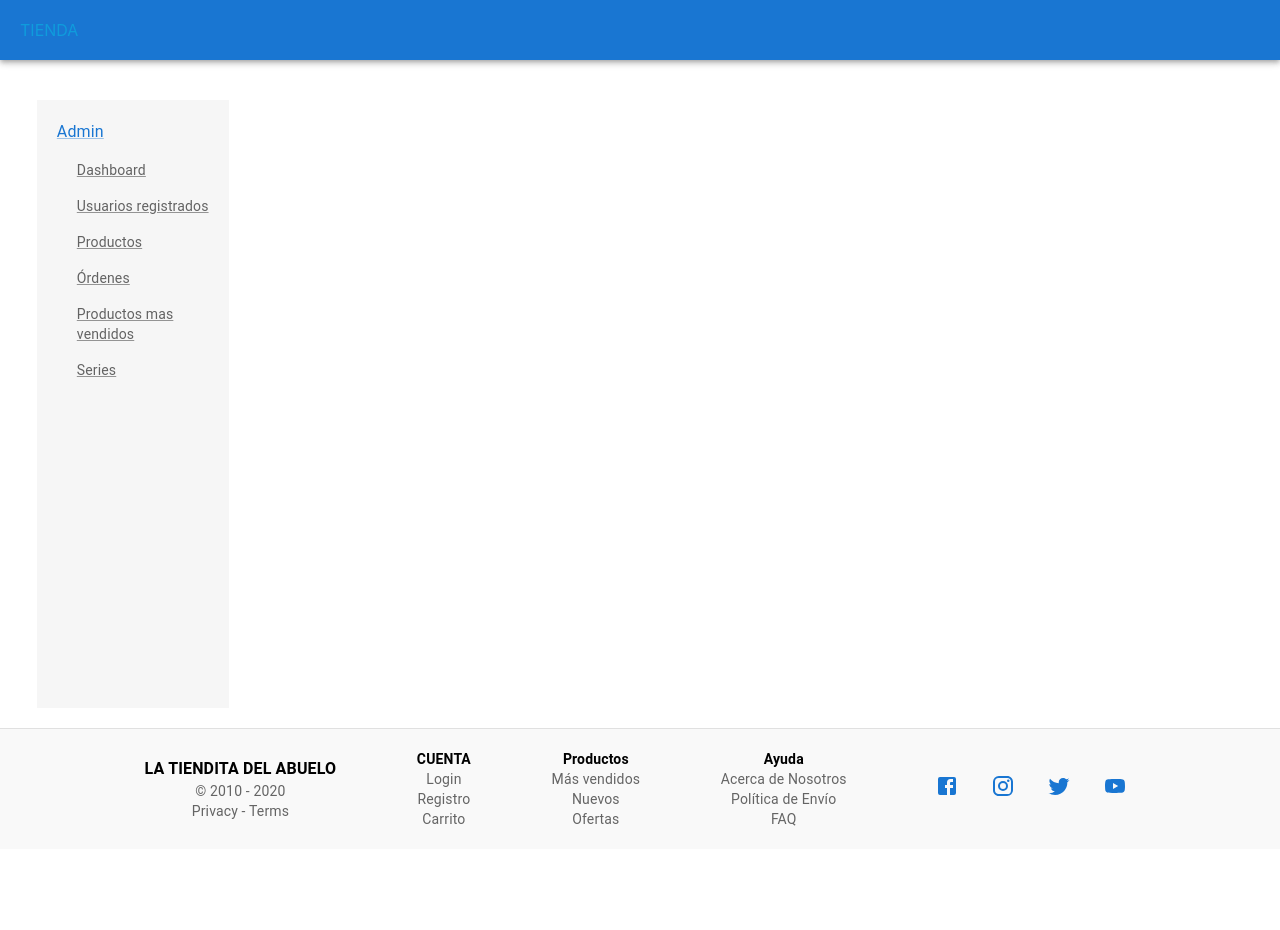
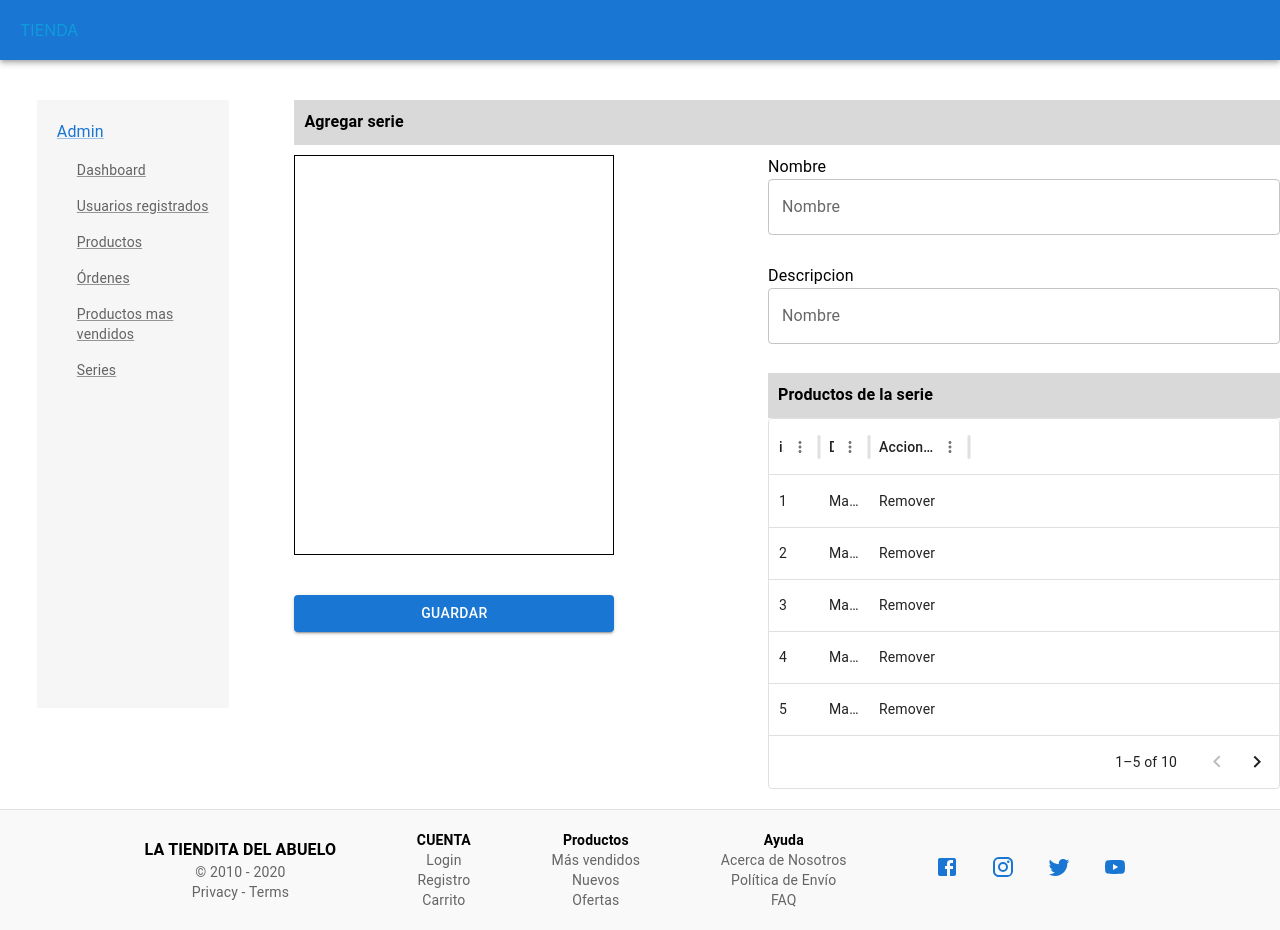
Before and after one commit to imwaltdiaz/tienda-online, a React (Create React App) app: page /agregarserie in a window 1280 px wide. Before the commit the page ends 849 px from the top, so only its background shows below. Built offline with nearby package versions, Linux system fonts and the light colour scheme.

Commit message:
AgregarSerie completo y mejoras adicionales

```diff
--- a/src/components/admin/AdminMain.js
+++ b/src/components/admin/AdminMain.js
@@ -7,6 +7,7 @@ import { BrowserRouter, Routes, Route, Link } from "react-router-dom";
 import { Dashboard } from "./Dashboard";
 import {Productos} from "./Productos"
 import {Series} from "./Series"
+import { AgregarSerie } from "./AgregarSerie";
 
 
 import Agregar from "./Agregar";
@@ -35,6 +36,7 @@ export default function AdminMain() {
           <Route path="/series" element={<Series />} />
           <Route path="/agregar" element={<Agregar/>} />
           <Route path="/agregarproducto" element={<AgregarProducto/>} />
+          <Route path="/agregarserie" element={<AgregarSerie/>} />
           </Routes>
         </BrowserRouter>
       </Stack>
--- a/src/components/admin/AgregarSerie.js
+++ b/src/components/admin/AgregarSerie.js
@@ -0,0 +1,74 @@
+import * as React from 'react';
+import Header from '../common/header';
+import Footer from '../common/footer';
+import { Button, Container, Stack, TextField, Typography } from '@mui/material';
+import Box from '@mui/material/Box';
+import TitleBar from '../common/titleBar';
+import DataTable2 from '../common/dataTable2';
+import Grid from '@mui/material/Grid';
+
+export function AgregarSerie() {
+  const columnas = ["id",15,"Descripcion",30,"Acciones",0];
+  const datos = [1, "Manga Dragon Ball Vol 1", "Remover", 2, "Manga Dragon Ball Vol 2", "Remover", 3, "Manga Dragon Ball Vol 3", "Remover", 4, "Manga Dragon Ball Vol 4", "Remover", 5, "Manga Dragon Ball Vol 5", "Remover", 6, "Manga Dragon Ball Vol 6", "Remover", 7, "Manga Dragon Ball Vol 7", "Remover", 8, "Manga Dragon Ball Vol 8", "Remover", 9, "Manga Dragon Ball Vol 9", "Remover", 10, "Manga Dragon Ball Vol 10", "Remover"]
+  return (
+    <>
+      <Stack
+        direction="column"
+        justifyContent="flex-start"
+        paddingLeft="1vw"
+        paddingTop="20px"
+      >
+        <TitleBar title={'Agregar serie'}/>
+        <Stack
+          direction="row"
+          justifyContent="space-between"
+          paddingTop="10px"
+        >
+          <Stack
+            direction="column"
+            justifyContent="flex-start"
+            spacing={5}
+          >
+            <Grid
+              sx={{
+                width: '25vw',
+                height: '50vh',
+                border: '1px solid black',
+              }}
+            ></Grid>
+            <Button variant="contained">Guardar</Button>
+          </Stack>
+          <Stack
+            direction="column"
+            justifyContent="flex-start"
+            spacing={5}
+
+          >
+            <Stack>
+              <Typography>Nombre</Typography>
+              <TextField id='nombre' label='Nombre' variant='outlined'
+                sx={{
+                  height: '45px',
+                  width: '40vw',
+                }}
+              ></TextField>
+            </Stack>
+            <Stack>
+              <Typography>Descripcion</Typography>
+              <TextField id='nombre' label='Nombre' variant='outlined'
+                sx={{
+                  height: '45px',
+                  width: '40vw',
+                }}
+              ></TextField>
+            </Stack>
+            <Stack>
+              <TitleBar title={'Productos de la serie'} width={'40vw'}/>
+              <DataTable2 columnas={columnas} datos={datos} altura={'24vh'} ancho={'40vw'}/>
+            </Stack>
+          </Stack>
+        </Stack>
+      </Stack>
+    </>
+  );
+}
--- a/src/components/common/dataTable2.js
+++ b/src/components/common/dataTable2.js
@@ -1,7 +1,8 @@
 import * as React from 'react';
 import { DataGrid, GridColDef } from '@mui/x-data-grid';
+import Box from '@mui/material/Box';
 
-export default function DataTable2({columnas,datos}) {
+export default function DataTable2({columnas,datos,altura='61.5vh',ancho='77vw'}) {
   const nColumnas = columnas.length;
   const columns = [];
 
@@ -20,7 +21,12 @@ export default function DataTable2({columnas,datos}) {
   }
 
   return (
-    <div style={{ height: '61.5vh', width: '77vw'}}>
+    <Box
+      sx={{
+        width: {ancho},
+        height: {altura},
+      }}
+    >
       <DataGrid
         rows={rows}
         columns={columns}
@@ -30,6 +36,6 @@ export default function DataTable2({columnas,datos}) {
           },
         }}
       />
-    </div>
+    </Box>
   );
 }
--- a/src/components/common/titleBar.js
+++ b/src/components/common/titleBar.js
@@ -2,12 +2,12 @@ import * as React from 'react';
 import Box from '@mui/material/Box';
 import Typography from '@mui/material/Typography';
 
-function TitleBar({title}) {
+function TitleBar({title,width = '77vw'}) {
   return (
     <Box
       sx={{
         bgcolor: '#D9D9D9',
-        width: '77vw',
+        width: {width},
         height: '45px',
       }}
     >
--- a/src/components/pages/cambiar_Contrasena.js
+++ b/src/components/pages/cambiar_Contrasena.js
@@ -22,7 +22,7 @@ export function Cambiar_Contrasena() {
           paddingTop="20px"
           spacing={5}
         >
-          <TitleBar title={'Datos de Registro'}/>
+          <TitleBar title={'Cambiar contrasena'}/>
           <Stack
             display="flex"
             direction="column"
```
